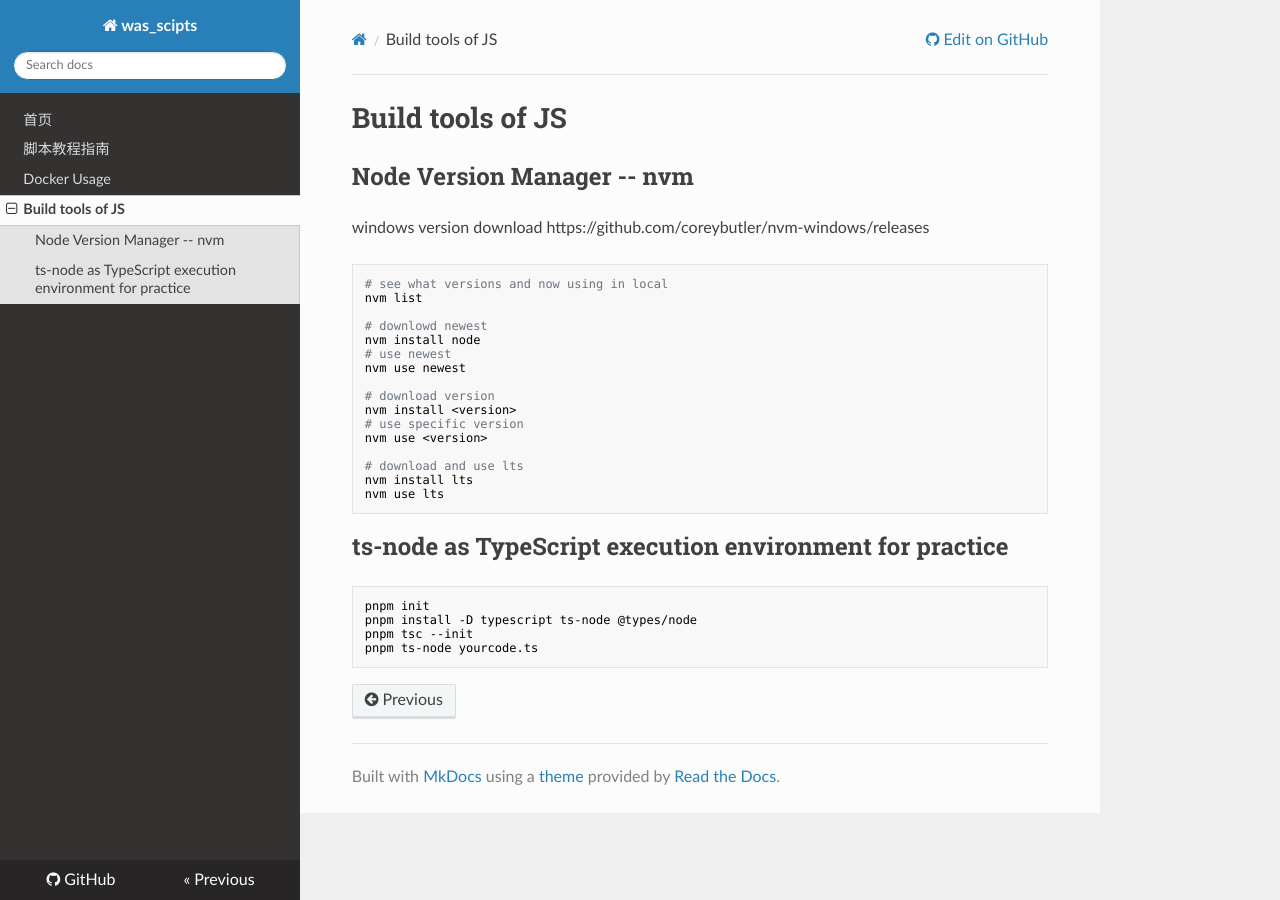
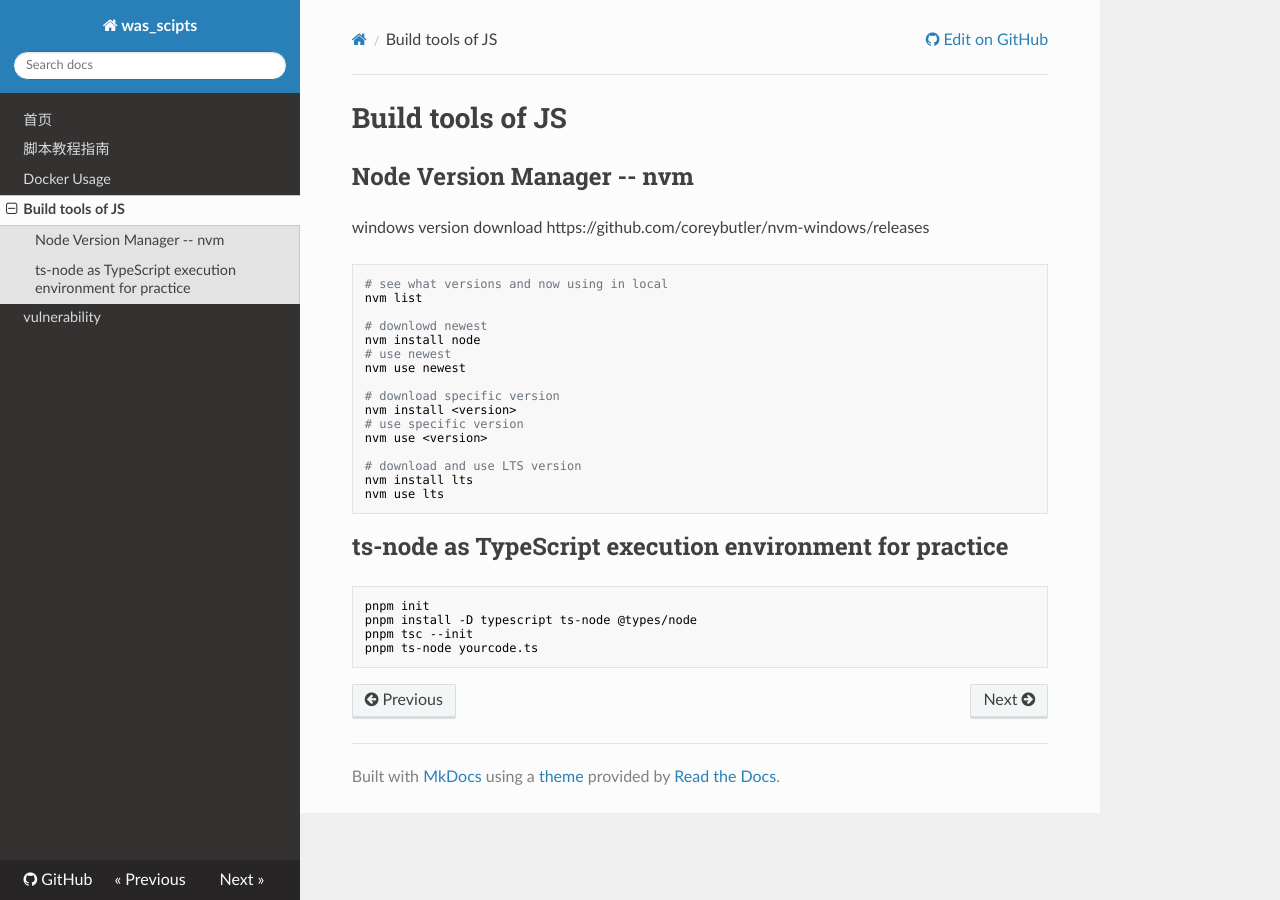
Before and after one commit to wasknk/wknk-doc-js, an MkDocs documentation site: the page built from docs/build_tools.md, in a window 1280 px wide. Built offline with MkDocs 1.6.1, drawn with Linux system fonts in a browser that asks for light colours; nearby versions of some CDN libraries.

Commit message:
➕ Add vulnerability.md

````diff
--- a/docs/build_tools.md
+++ b/docs/build_tools.md
@@ -15,12 +15,12 @@ nvm install node
 # use newest
 nvm use newest
 
-# download version
+# download specific version
 nvm install <version>
 # use specific version
 nvm use <version>
 
-# download and use lts
+# download and use LTS version
 nvm install lts
 nvm use lts
 ```
--- a/mkdocs.yml
+++ b/mkdocs.yml
@@ -11,3 +11,4 @@ nav:
     - 脚本教程指南: 'guide.md'
     - Docker Usage: 'docker.md'
     - Build tools of JS: 'build_tools.md'
+    - vulnerability: 'vulnerability.md'
````
Also changed, not shown: docs/vulnerability.md (added, +36 -0 lines).
